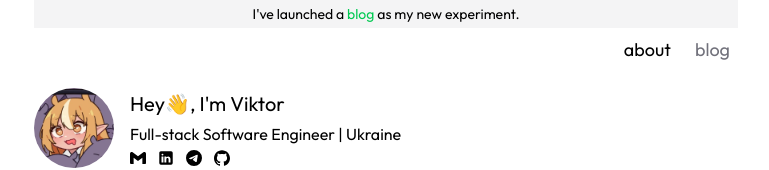
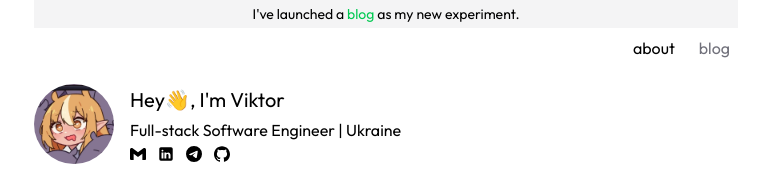
Before and after one commit to kotleni/kotleni.github.io, a Next.js app: page / in a window 1280 px wide. Shown: the top 170 px of the page, without its empty margins (254-1023 px from the left). Built offline with nearby package versions, Linux system fonts and the light colour scheme.

Commit message:
fix: wrong tailwindcss class name

```diff
--- a/src/components/navigation-link.tsx
+++ b/src/components/navigation-link.tsx
@@ -11,7 +11,7 @@ export function NavigationLink({isActive, title, url}: NavigationLinkProps) {
         <a
             href={url}
             className={cn(
-                'bold lg:p-2 text-lg md:text-md hover:text-foreground',
+                'bold lg:p-2 text-lg md:text-base hover:text-foreground',
                 isActive ? '' : 'text-muted-foreground',
             )}
         >
```
